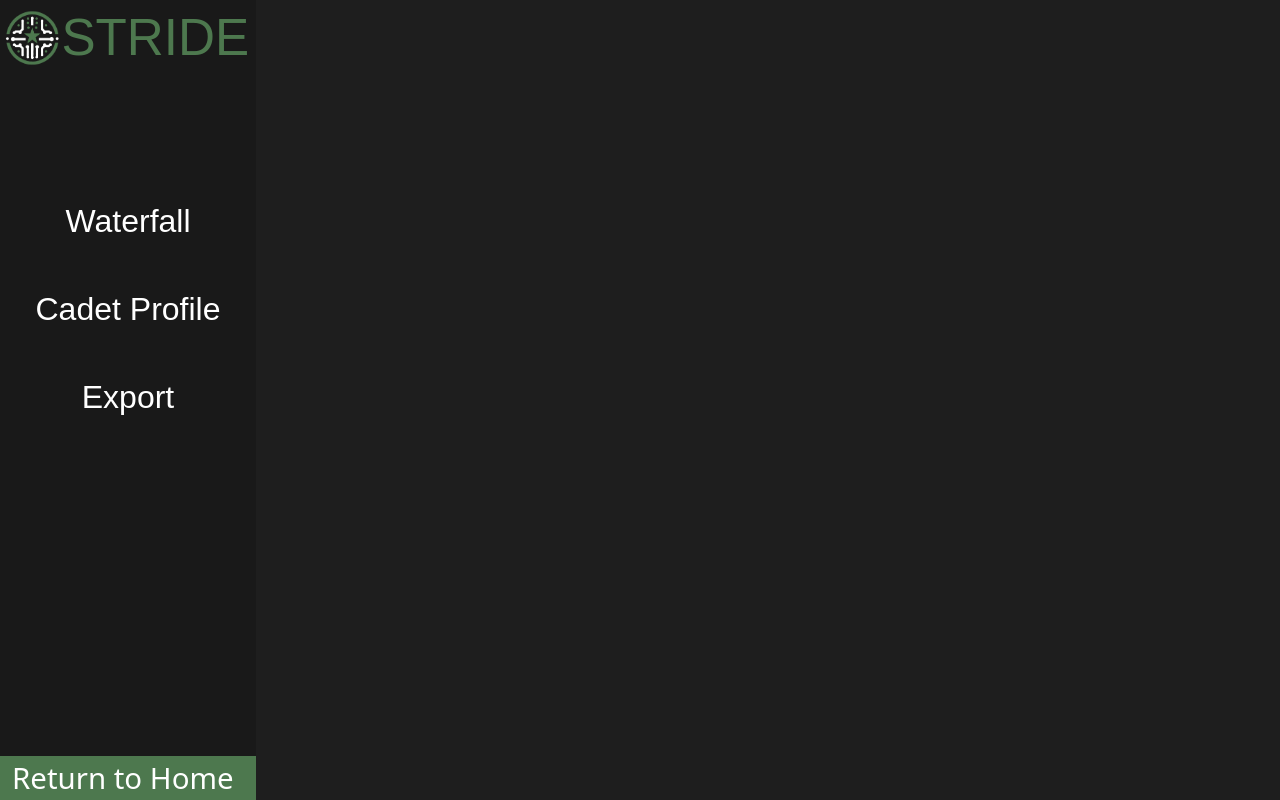
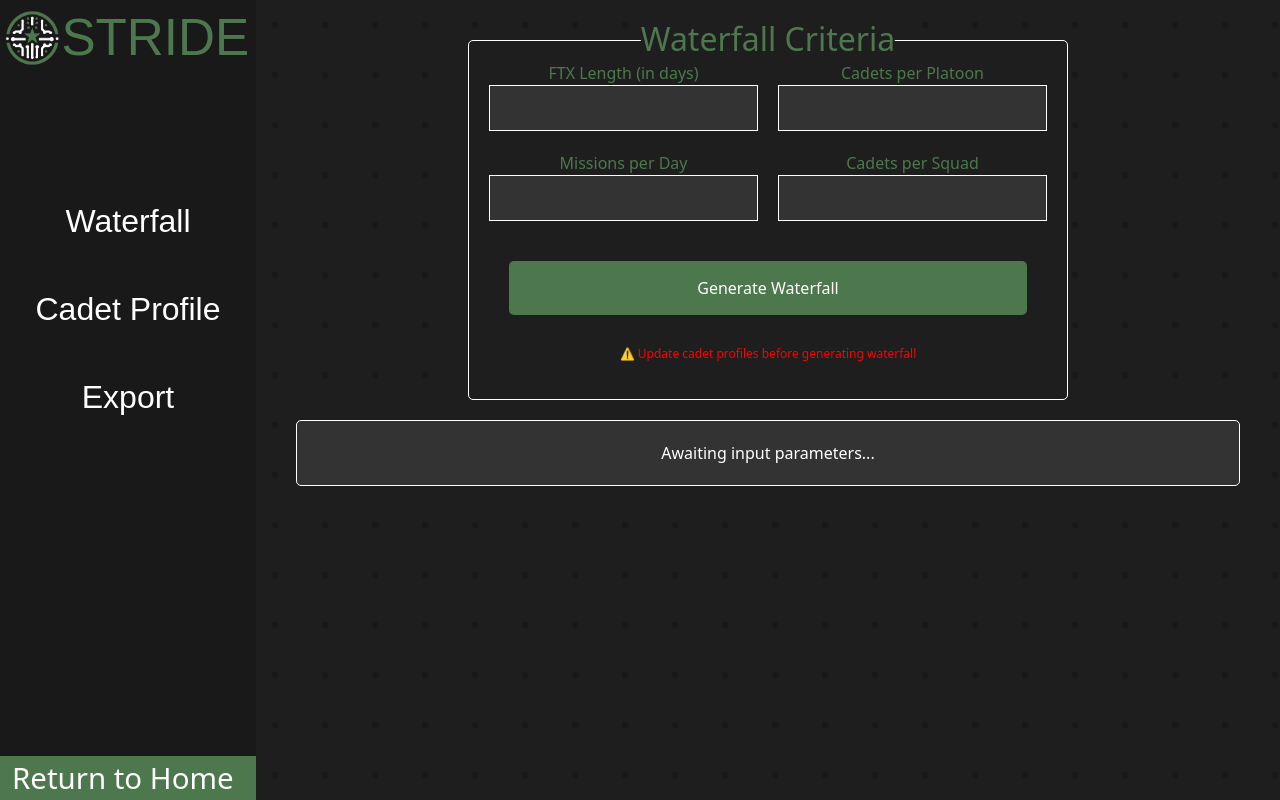
Before and after one commit to Abishanka/STRIDE, a Vue app in the folder electron/frontend/: page /waterfall in a window 1280 px wide. Built offline with nearby package versions, Linux system fonts and the light colour scheme.

Commit message:
Waterfall page alpha

```diff
--- a/electron/frontend/src/components/WaterFallView.vue
+++ b/electron/frontend/src/components/WaterFallView.vue
@@ -1,5 +1,5 @@
 <template>
-    <div class="main-container">
+    <div class="main-container dotted">
         <div class="sidebar container" style="margin-left: 0; margin-right: 0;">
             <div class="d-flex align-items-center">
                 <div class="logo">
@@ -17,13 +17,42 @@
             <div class="container mt-auto position-absolute bottom-0 homebutton">
                 Return to Home
             </div>
+        </div>
+        <div class="content-container">
+          <div class="waterfall-criteria-container">
+            <div class="waterfall-criteria">
+              <h2 class="waterfall-heading">Waterfall Criteria</h2>
+              <div class="criteria-row">
+                <div class="criteria-input">
+                  <label for="ftx-length">FTX Length (in days)</label>
+                  <input type="number" id="ftx-length" v-model="waterfallCriteria.ftxLength">
+                </div>
+                <div class="criteria-input">
+                  <label for="cadets-per-platoon">Cadets per Platoon</label>
+                  <input type="number" id="cadets-per-platoon" v-model="waterfallCriteria.cadetsPerPlatoon">
+                </div>
+              </div>
+              <div class="criteria-row">
+                <div class="criteria-input">
+                  <label for="missions-per-day">Missions per Day</label>
+                  <input type="number" id="missions-per-day" v-model="waterfallCriteria.missionsPerDay">
+                </div>
+                <div class="criteria-input">
+                  <label for="cadets-per-squad">Cadets per Squad</label>
+                  <input type="number" id="cadets-per-squad" v-model="waterfallCriteria.cadetsPerSquad">
+                </div>
+              </div>
+              <button class="generate-button" @click="generateWaterfall">Generate Waterfall</button>
+              <p class="update-warning">⚠️ Update cadet profiles before generating waterfall</p>
+            </div>
+          </div>
+          <div class="output-container">
+            <p>Awaiting input parameters...</p>
+          </div>
+        </div>
+      </div>
+    </template>
 
-        </div>
-        <div>
-
-        </div>
-    </div>
-</template>
 
 <script>
 export default {
@@ -31,14 +60,125 @@ export default {
     data() {
     return {
       sidebaroptions: ['Waterfall', 'Cadet Profile', 'Export'],
+      waterfallCriteria: {
+        ftxLength: '',
+        missionsPerDay: '',
+        cadetsPerPlatoon: '',
+        cadetsPerSquad: '',
+      },
     }
+  },
+  methods: {
+    generateWaterfall() {
+      // Logic for generating the waterfall here
+      console.log('Generating waterfall with criteria:', this.waterfallCriteria);
+    },
   },
 }
 
 import '../assets/styles/WaterFallView.css';
-import '../assets/styles/Sidebar.css';
+import '../assets/styles/sidebar.css';
 </script>
 
 <style scoped>
-/* Add any page-specific styles here */
+.main-container {
+  display: flex;
+  width: 100vw;
+  height: 100vh;
+  padding: 0;
+  margin: 0 auto;
+}
+
+.content-container {
+  display: flex;
+  flex-direction: column;
+  align-items: center;
+  padding: 20px;
+  flex-grow: 1;
+}
+
+.waterfall-criteria-container {
+  position: relative;
+  width: 600px; /* Fixed width */
+  padding-top: 20px; /* Space for the title line */
+}
+
+.waterfall-criteria {
+  background-color: #1E1E1E;
+  padding: 20px;
+  border-radius: 5px;
+  border: 1px solid #fff;
+  text-align: center;
+}
+
+.waterfall-heading {
+  position: absolute;
+  top: 0;
+  left: 50%;
+  transform: translateX(-50%);
+  background-color: #1E1E1E;
+  color: #4D784E;
+}
+
+.criteria-row {
+  display: flex;
+  justify-content: space-between;
+  flex-wrap: wrap;
+  margin: 0 -10px; /* Negative margin for gutters */
+}
+
+.criteria-input {
+  flex: 1 1 280px; /* Flex basis of 280px for 2x2 layout */
+  padding: 0 10px; /* Gutter */
+}
+
+.criteria-input label, .criteria-input input {
+  color: #4D784E;
+}
+
+.criteria-input input {
+  width: 100%;
+  padding: 10px;
+  margin-bottom: 20px;
+  border: 1px solid #fff;
+  background-color: #333;
+  color: #fff;
+}
+
+.generate-button {
+  width: calc(100% - 40px); /* Adjust width for consistent padding */
+  padding: 15px 20px; /* Match input padding */
+  margin: 20px 0;
+  border-radius: 5px;
+  border: none;
+  background-color: #4D784E;
+  color: white;
+  cursor: pointer;
+}
+
+.generate-button:hover {
+  opacity: 0.8;
+}
+
+.update-warning {
+  color: red;
+  font-size: 0.75rem; /* Smaller font size for the warning */
+  margin-top: 10px; /* Space from the button */
+}
+
+.output-container {
+  background-color: #333;
+  border: 1px solid #fff;
+  border-radius: 5px;
+  color: #fff;
+  padding: 20px;
+  width: calc(100% - 40px); /* Full width minus padding, matching the criteria box */
+  box-sizing: border-box;
+  text-align: center;
+  margin-top: 20px;
+}
+
+.output-container p {
+  margin: 0;
+}
 </style>
```
Also changed, not shown: 1 other file (tests, documents, lock files or other folders).
